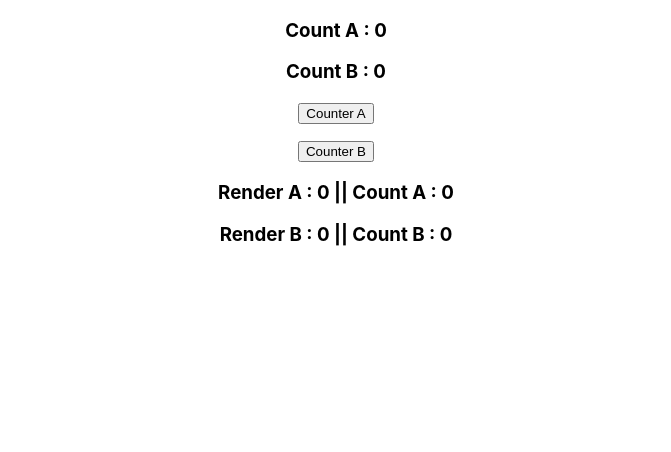
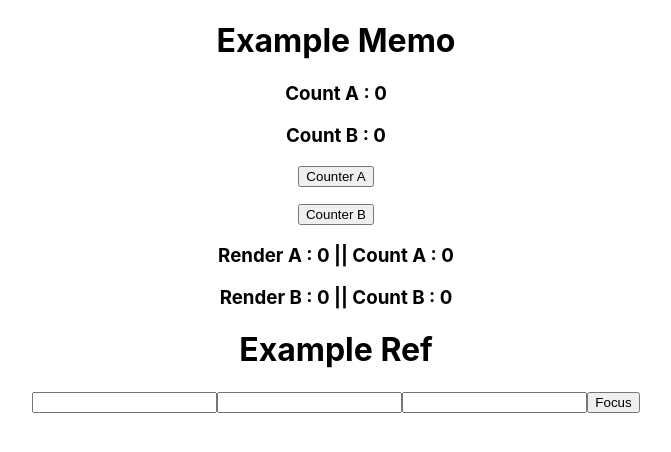
Before and after one commit to ridhoajibx/learn-react-redux, a React (Create React App) app in the folder react-hooks/: page / in a window 1280 px wide. Shown: the top 452 px of the page, without its empty margins (304-975 px from the left). Built offline with nearby package versions, Linux system fonts and the light colour scheme.

Commit message:
create example useRef

```diff
--- a/react-hooks/src/App.js
+++ b/react-hooks/src/App.js
@@ -1,11 +1,15 @@
 import React from 'react';
 import ExampleMemo from './example/usememo/App';
+import ExampleRef from './example/useref/App';
 import './App.css';
 
 function App() {
     return (
         <div className="App">
+            <h1>Example Memo</h1>
             <ExampleMemo />
+            <h1>Example Ref</h1>
+            <ExampleRef />
         </div>
     );
 }
--- /dev/null
+++ b/react-hooks/src/example/useref/App.js
@@ -0,0 +1,15 @@
+import React, { useRef } from 'react'
+
+function App() {
+    const inputRef = useRef();
+    return (
+        <div>
+            <input ref={inputRef} type="text" />
+            <input type="text" />
+            <input type="text" />
+            <button onClick={ () => inputRef.current.focus() }>Focus</button>
+        </div>
+    )
+}
+
+export default App
```
